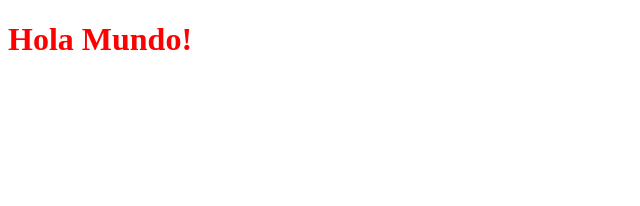
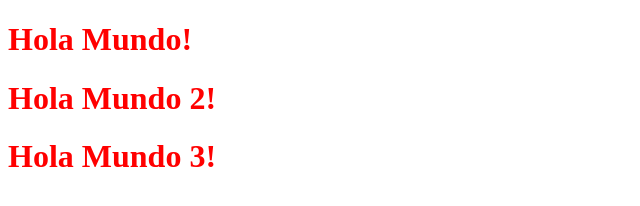
Before and after one commit to saul1195/taller_upmh, a plain HTML site: page Index.html in a window 1280 px wide. Shown: the whole page, without its empty margins (0-640 px from the left). Drawn offline with Linux system fonts and the light colour scheme.

Commit message:
segundo commit, se agregaron estilos

```diff
--- a/CSS/styles.css
+++ b/CSS/styles.css
@@ -1,3 +1,6 @@
 h1{
     color: red;
 }
+h1:hover{
+    color: blue;
+}
--- a/Index.html
+++ b/Index.html
@@ -15,6 +15,12 @@
         <h1>
             Hola Mundo!
         </h1>
+        <h1>
+            Hola Mundo 2!
+        </h1>
+        <h1>
+            Hola Mundo 3!
+        </h1>
     </div>
 </body>
 </html>
```
